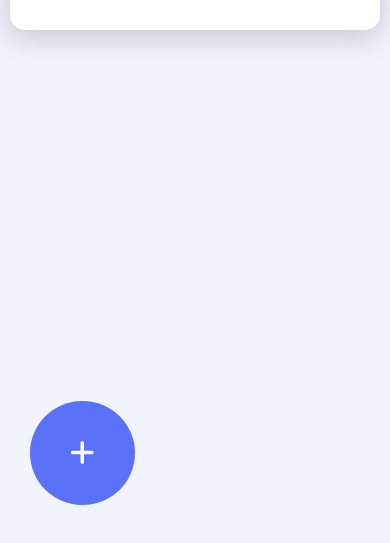
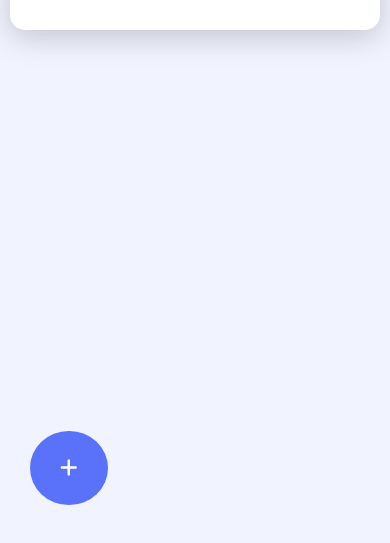
Before and after one commit to Kauasampaio96/CrudJs_Personalizado, a plain HTML site: page index.html in a window 390 px wide. Shown: the part 273-816 px from the top of the page. Drawn offline with nearby package versions, Linux system fonts and the light colour scheme; a web font is replaced by a local one.

Commit message:
style: alterçãoa de botão de cadastro mobile

```diff
--- a/sass/style.sass
+++ b/sass/style.sass
@@ -424,7 +424,7 @@ body
 
       @include u.responsive
         display: block
-        font-size: 28px
+        font-size: 20px
         color: var(--permanent-light)
 
     p
@@ -437,7 +437,9 @@ body
      left: 30px
      z-index: 9
      border-radius: 50%
-     padding: 35px 40px
+     padding: 25px 30px
+
+
 
 
 
```
Also changed, not shown: css/style.css, 1 other file.
